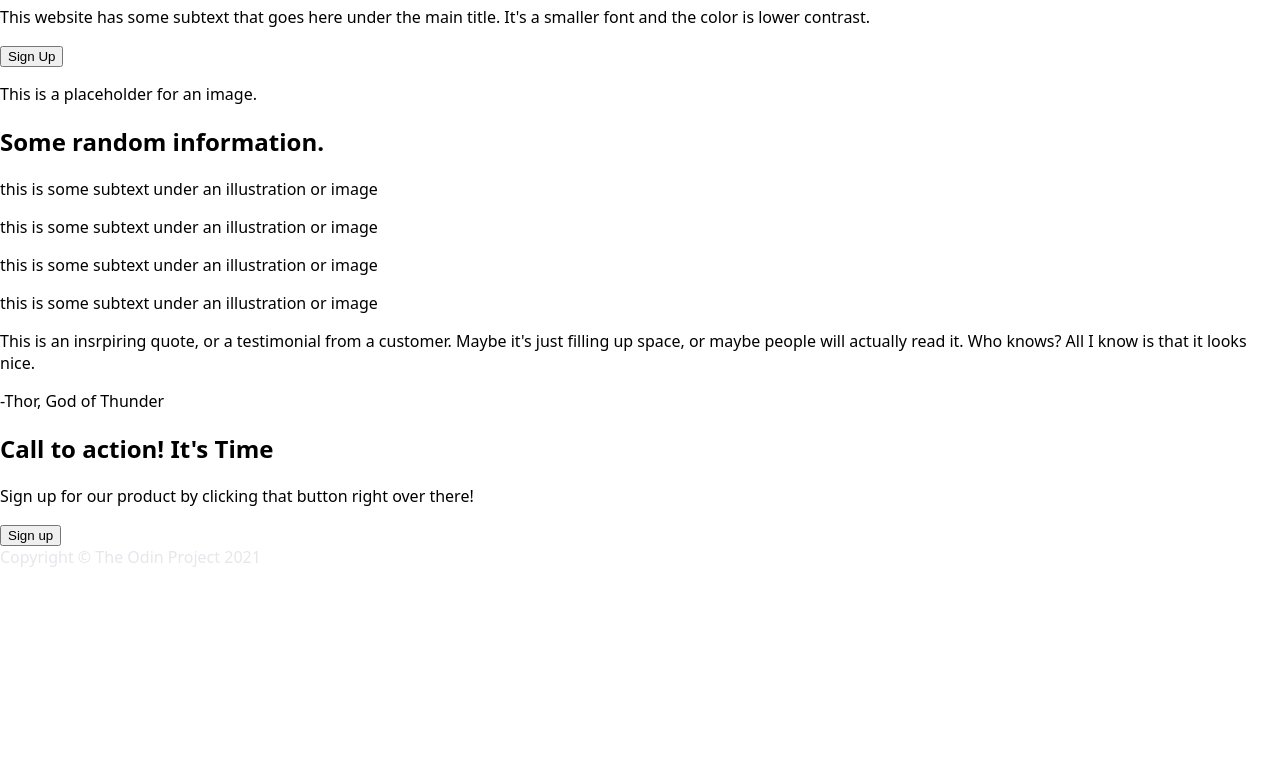
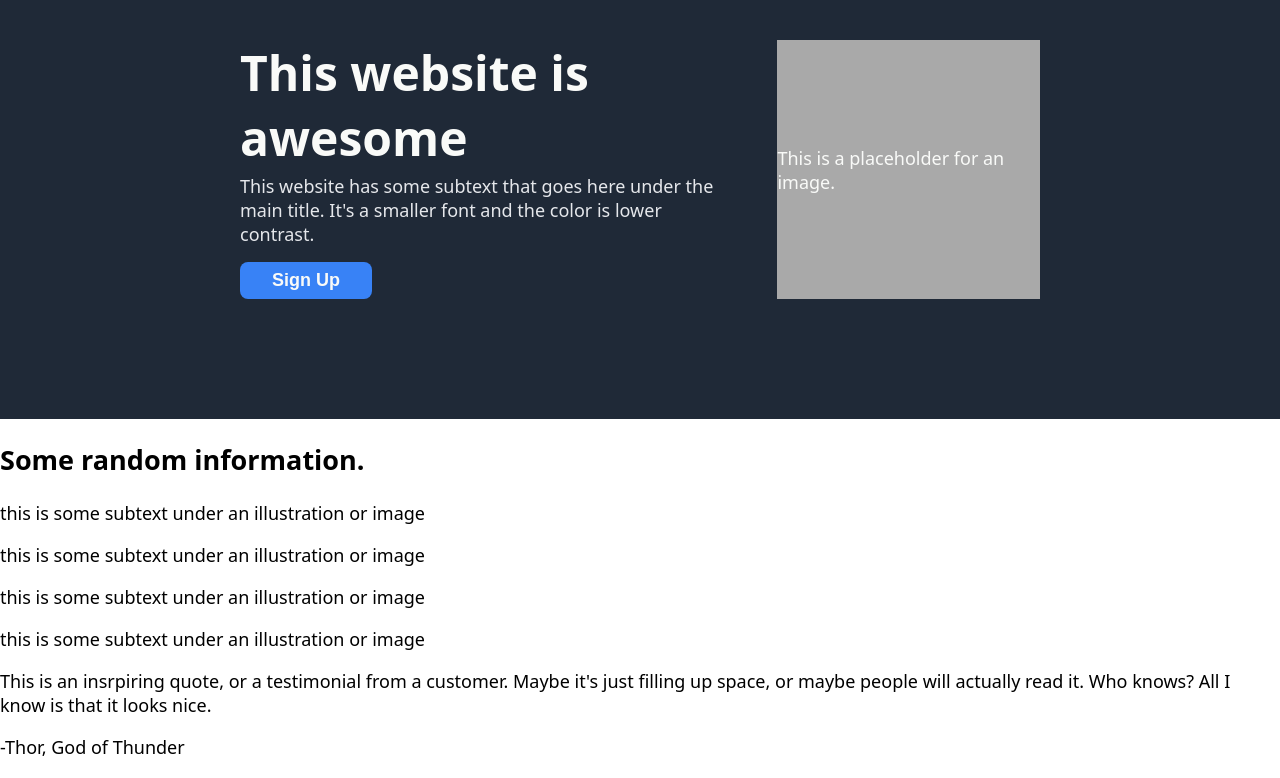
Before and after one commit to gsingh1017/firstlandingpage, a plain HTML site: page index.html in a window 1280 px wide. Shown: the part 145-923 px from the top of the page. Before the commit the page ends 800 px from the top, so only its background shows below. Drawn offline with Linux system fonts and the light colour scheme.

Commit message:
Add hero section and edit code
Added hero section and adjusted index.html and style.css code.

```diff
--- a/index.html
+++ b/index.html
@@ -15,13 +15,24 @@
         </div>
     </div>
     <div class="body">
+        <!-- hero section = section-one -->
         <div class="section-one">
-            <div class="left-one">
-                <h1>This website is awesome</h1>
-                <p>This website has some subtext that goes here under the main title. It's a smaller font and the color is lower contrast.</p>
-                <button>Sign Up</button>
+            <div class="hero-left">
+                <h1 class="hero">This website is
+                    <br>
+                    awesome
+                </h1>
+                <p class="hero-paragraph">This website has some subtext that goes here under the
+                    <br>
+                    main title. It's a smaller font and the color is lower
+                    <br>
+                    contrast.
+                </p>
+                <button class="blue">
+                    Sign Up
+                </button>
             </div>
-            <div class="right-one">
+            <div class="hero-right">
                 <p>This is a placeholder for an image.</p>
             </div>
         </div>
--- a/style.css
+++ b/style.css
@@ -1,11 +1,35 @@
 /* --- style.css --- */
 
+/* general page styling below */
 body {
     font-family: system-ui, -apple-system, BlinkMacSystemFont, 'Segoe UI', Roboto, Oxygen, Ubuntu, Cantarell, 'Open Sans', 'Helvetica Neue', sans-serif;
     height: 100vh;
     margin: 0;
+    font-size: 18px;
 }
 
+button {
+    border-radius: 8px;
+    font-size: 18px;
+    font-weight: bold;
+    padding: 8px 32px;
+    max-width: fit-content;
+    border: 0;
+}
+
+a /* header links color */ {
+    font-size: 16px;
+    color: #e5e7eb;
+    text-decoration: none;
+}
+
+.blue /* blue button */ {
+    background-color: #3882f6;
+    color: #f9faf8;
+}
+/* general page styling ends */
+
+/* code for header below */
 .header {
     background-color: #1f2937;
     display: flex;
@@ -25,9 +49,42 @@ body {
     align-items: center;
     gap: 24px;
 }
+/* header code ends */
 
-a {
-    font-size: 16px;
+/* hero code below */
+.section-one {
+    color: #f9faf8;
+    background-color: #1f2937;
+    display: flex;
+    justify-content: space-between;
+    align-content: center;
+    padding: 120px 240px;
+}
+
+.hero-left {
+    display: flex;
+    flex-direction: column;
+}
+
+.hero {
+    margin: 0;
+    font-size: 48px;
+    font-weight: 900;
+    color: #f9faf8;
+    max-width: fit-content;
+}
+
+.hero-paragraph {
     color: #e5e7eb;
-    text-decoration: none;
+    margin: 4px 0 16px 0;
 }
+
+.hero-right {
+    background-color: darkgrey;
+    display: flex;
+    justify-content: center;
+    align-items: center;
+    margin-left: 64px;
+    flex: 1;
+}
+/* hero code ends */
```
